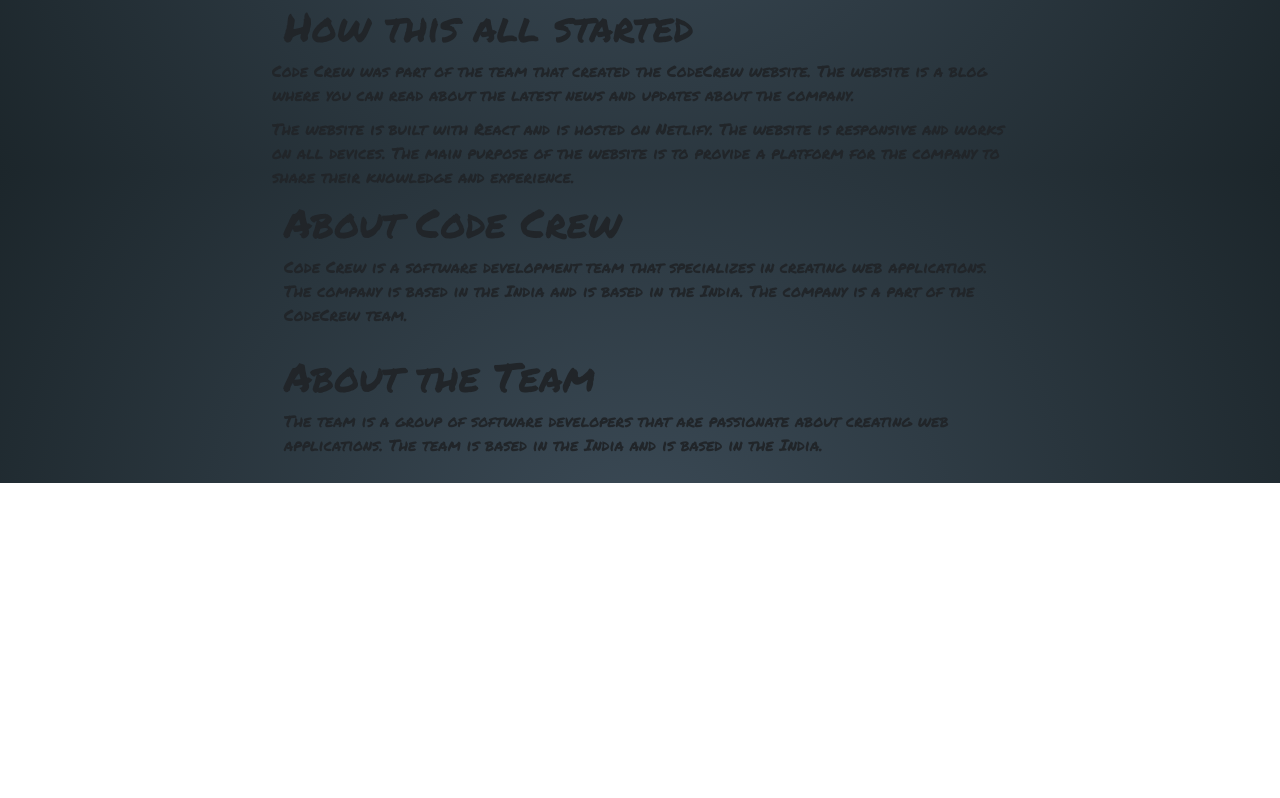
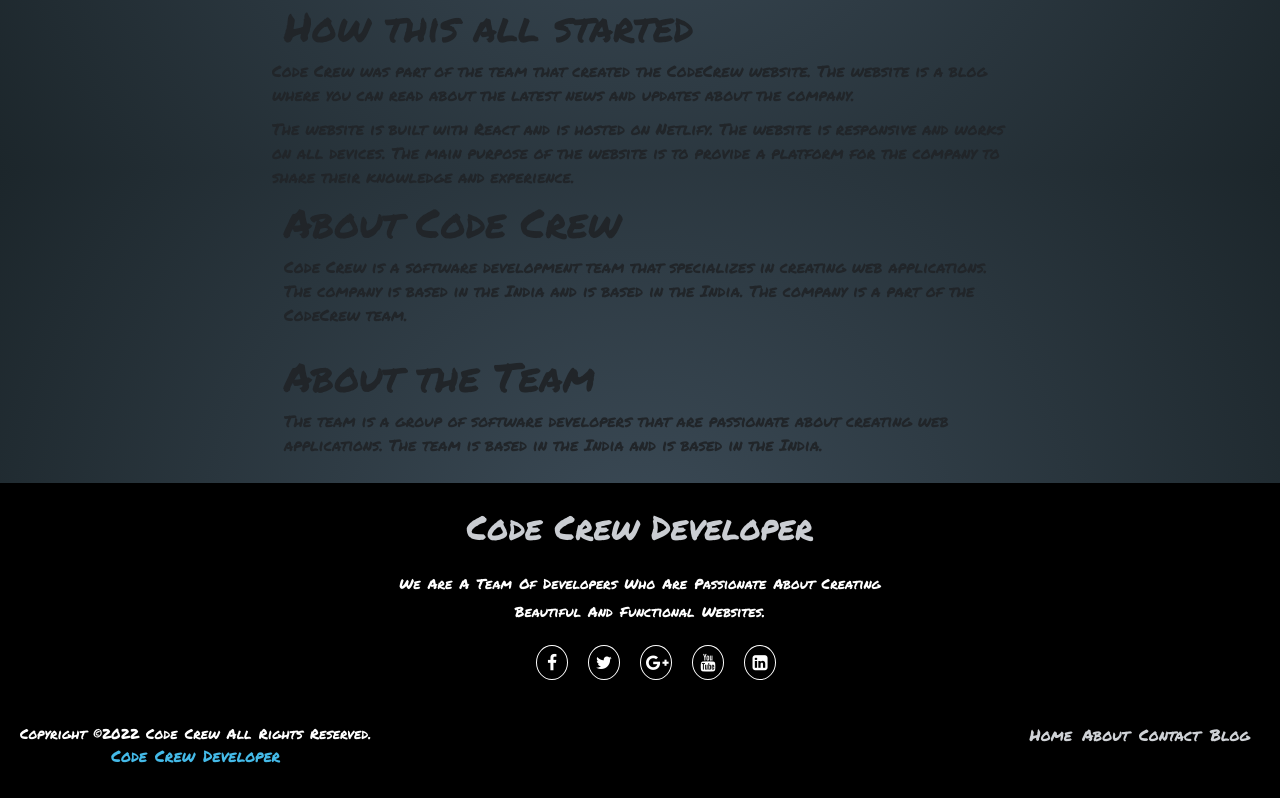
Before and after one commit to F1R3W0LF-96/codecrew-frontend, a React (Create React App) app: page / in a window 1280 px wide. Shown: the part 629-1427 px from the top of the page. Before the commit the page ends 1112 px from the top, so only its background shows below. Built offline with nearby package versions, Linux system fonts and the light colour scheme.

Commit message:
"footer changes"

```diff
--- a/public/index.html
+++ b/public/index.html
@@ -14,6 +14,8 @@
      <link rel="preconnect" href="https://fonts.googleapis.com">
 <link rel="preconnect" href="https://fonts.gstatic.com" crossorigin>
 <link href="https://fonts.googleapis.com/css2?family=Permanent+Marker&display=swap" rel="stylesheet">
+<link rel="stylesheet" href="https://cdnjs.cloudflare.com/ajax/libs/font-awesome/4.7.0/css/font-awesome.min.css">
+
     <link rel="apple-touch-icon" href="%PUBLIC_URL%/logo192.png" />
     <!--
       manifest.json provides metadata used when your web app is installed on a
--- a/src/App.css
+++ b/src/App.css
@@ -1,6 +1,7 @@
 .App {
   text-align: center;
   font-family: 'Permanent Marker', cursive;
+  overflow-x:hidden !important;
 }
 
 .App-logo {
--- a/src/App.js
+++ b/src/App.js
@@ -6,15 +6,18 @@
 
 import Header from './components/header/Header';
 import Content from './components/content/Content';
+import Footer from './components/footer/Footer';
 
 function App() {
   return (
     <BrowserRouter>
 
-    <div className="App">
-    <Header/>
-    <Content/>
-    </div>
+      <div className="App">
+        <Header />
+        <Content />
+        <Footer />
+
+      </div>
     </BrowserRouter>
 
   );
--- a/src/components/content/Content.js
+++ b/src/components/content/Content.js
@@ -21,6 +21,7 @@
         </Col>
         <Col></Col>
       </Row>
+
     </Container>
   )
 }
--- /dev/null
+++ b/src/components/footer/Footer.css
@@ -0,0 +1,121 @@
+footer{
+    position: absolute;
+    bottom: 0;
+    left: 0;
+    right: 0;
+    background: #111;
+    height: auto;
+    width: 100vw;
+    padding-top: 40px;
+    color: #fff;
+}
+
+.footer-content{
+    display: flex;
+    align-items: center;
+    justify-content: center;
+    flex-direction: column;
+    text-align: center;
+}
+.footer-content h3{
+    font-size: 2.1rem;
+    font-weight: 500;
+    text-transform: capitalize;
+    line-height: 3rem;
+        color: #cacdd2;
+
+}
+
+.footer-content p{
+    max-width: 500px;
+    margin: 10px auto;
+    line-height: 28px;
+    font-size: 14px;
+    color: #cacdd2;
+}
+.socials{
+    list-style: none;
+    display: flex;
+    align-items: center;
+    justify-content: center;
+    margin: 1rem 0 3rem 0;
+}
+
+.socials li{
+    margin: 0 10px;
+}
+
+.socials a{
+    text-decoration: none;
+    color: #fff;
+    border: 1.1px solid white;
+    padding: 5px;
+    border-radius: 50%;
+}
+
+.socials a i{
+    font-size: 1.1rem;
+    width: 20px;
+    transition: color .4s ease;
+}
+
+.socials a:hover i{
+    color: aqua;
+}
+
+.footer-bottom{
+    background: #000;
+    width: 100vw;
+    padding: 20px;
+    padding-bottom:75px;
+    text-align: center;
+}
+
+
+.footer-bottom p{
+    float: left;
+    font-size: 14px;
+    word-spacing: 2px;
+    text-transform: capitalize;
+    color: #fff;
+
+ }
+ .footer-bottom p a{
+   color:#44bae8;
+   font-size: 16px;
+   text-decoration: none;
+ }
+ .footer-bottom span{
+     text-transform: uppercase;
+     opacity: .4;
+     font-weight: 200;
+ }
+ .footer-menu{
+    float: right;
+  }
+
+  .footer-menu ul{
+    display: flex;
+  }
+
+  .footer-menu ul li{
+  padding-right: 10px;
+  display: block;
+  }
+
+  .footer-menu ul li a{
+    color: #cfd2d6;
+    text-decoration: none;
+  }
+
+  .footer-menu ul li a:hover{
+    color: #27bcda;
+  }
+
+  @media (max-width:500px) {
+    .footer-menu ul{
+      display: flex;
+      margin-top: 10px;
+      margin-bottom: 20px;
+    }
+    }
--- /dev/null
+++ b/src/components/footer/Footer.js
@@ -0,0 +1,40 @@
+import React from 'react'
+import { Col, Container, Row } from 'react-bootstrap'
+import "./Footer.css"
+
+function Footer() {
+    return (
+        <>
+            <div class="footer-bottom">
+                <div class="footer-content">
+                    <h3>Code Crew Developer</h3>
+                    <p>
+                        We are a team of developers who are passionate about creating beautiful and functional websites.
+
+                    </p>
+
+                    <ul class="socials">
+                        <li><a href="#"><i class="fa fa-facebook"></i></a></li>
+                        <li><a href="#"><i class="fa fa-twitter"></i></a></li>
+                        <li><a href="#"><i class="fa fa-google-plus"></i></a></li>
+                        <li><a href="#"><i class="fa fa-youtube"></i></a></li>
+                        <li><a href="#"><i class="fa fa-linkedin-square"></i></a></li>
+                    </ul>
+                    {/* <!-- add all information --> */}
+                    </div>
+                    <p>copyright &copy;2022 Code Crew All Rights Reserved.<br /><a href="#">Code Crew developer</a>  </p>
+                    <div class="footer-menu">
+                        <ul class="f-menu">
+                            <li><a href="">Home</a></li>
+                            <li><a href="">About</a></li>
+                            <li><a href="">Contact</a></li>
+                            <li><a href="">Blog</a></li>
+                        </ul>
+                    </div>
+                </div>
+
+        </>
+    )
+}
+
+export default Footer
--- a/src/components/header/Header.css
+++ b/src/components/header/Header.css
@@ -28,15 +28,20 @@
     grid-gap: 50px;
     list-style-type: none;
     padding-top: 25px;
+    text-decoration: none;
 
   }
   .mobile-option {
     display: none;
   }
 
+  .option a{
+    color: #cfd2d6;
+    text-decoration: none;
+  }
   .option :hover {
-    color: white;
-  }
+    color: #27bcda;  }
+
   .signin-up {
     display: flex;
     padding: 0px 5px;
```
